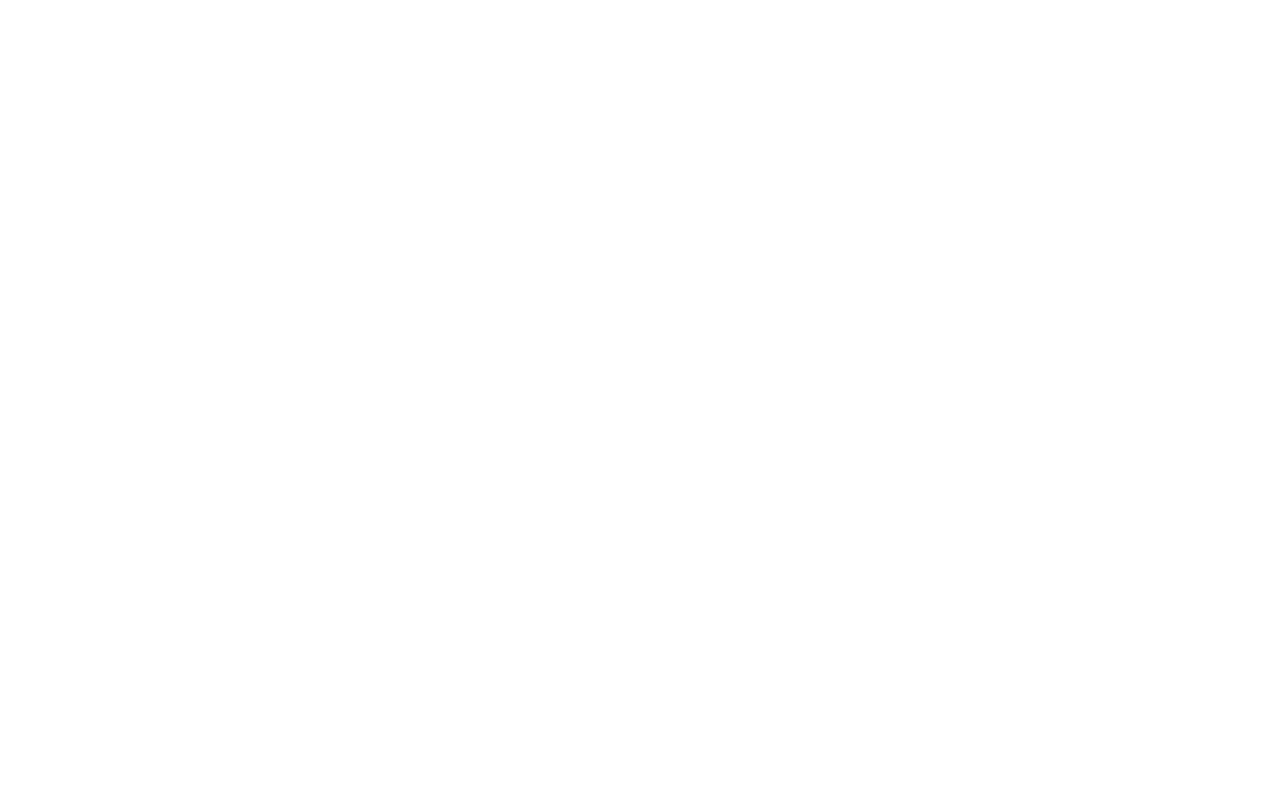
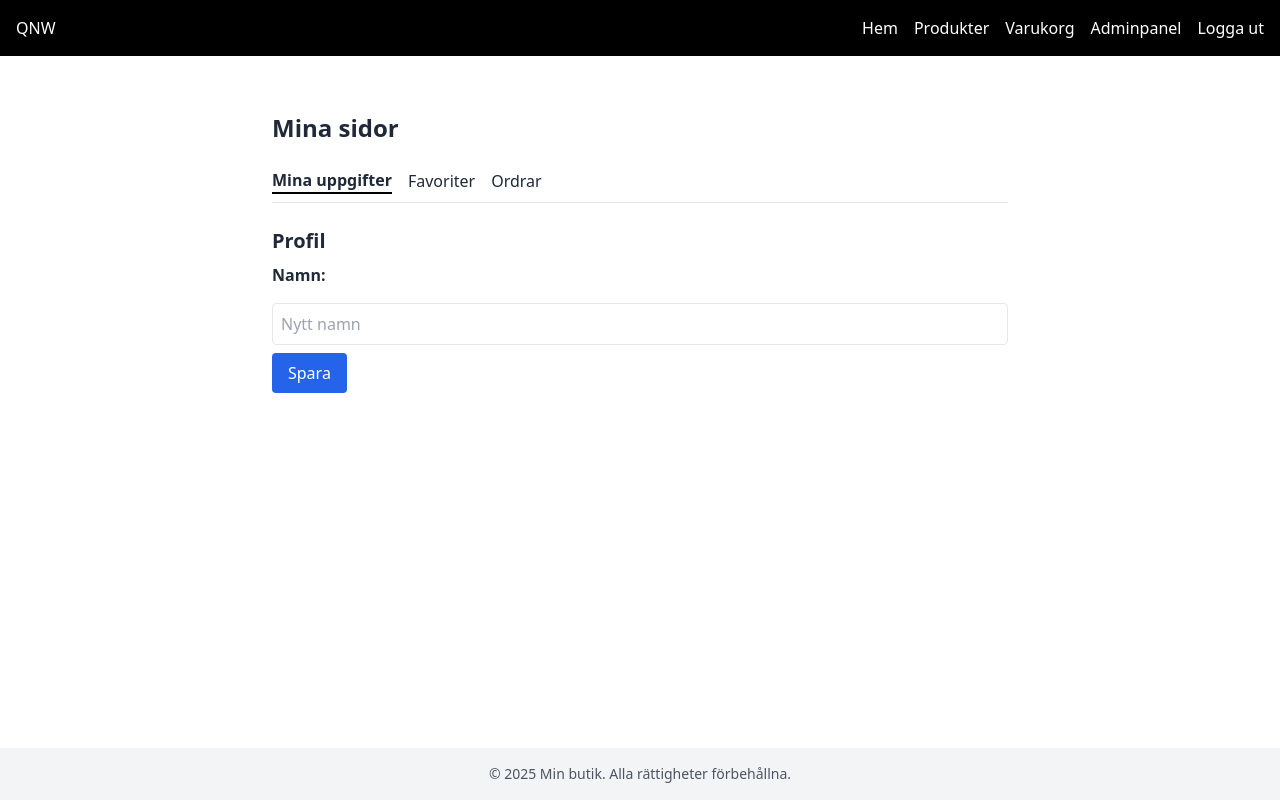
Before and after one commit to yolandaatt/QNW, a React (Vite) app in the folder client/: page /mypage in a window 1280 px wide. Before the commit this address had no page. Built offline with nearby package versions, Linux system fonts and the light colour scheme; sample sign-in values are in the browser's storage.

Commit message:
test: added unit test for MyPage

```diff
--- a/client/src/pages/MyPage/MyPage.tsx
+++ b/client/src/pages/MyPage/MyPage.tsx
@@ -1,30 +1,66 @@
+import { useState } from 'react';
 import { useUser } from '@/context/UserContext';
 
 const MyPage = () => {
   const { name } = useUser();
+  const [activeTab, setActiveTab] = useState<'profile' | 'favorites' | 'orders'>('profile');
 
   return (
     <div className="mx-auto mt-10 max-w-3xl p-4">
-      <h1 className="mb-4 text-2xl font-bold">Mina sidor</h1>
+      <h1 className="mb-6 text-2xl font-bold">Mina sidor</h1>
 
-      <section className="mb-6">
-        <h2 className="text-xl font-semibold">Profil</h2>
+      {/* Tabs */}
+      <div className="mb-6 flex space-x-4 border-b pb-2">
+        <button
+          className={activeTab === 'profile' ? 'border-b-2 border-black font-semibold' : ''}
+          onClick={() => setActiveTab('profile')}
+        >
+          Mina uppgifter
+        </button>
+        <button
+          className={activeTab === 'favorites' ? 'border-b-2 border-black font-semibold' : ''}
+          onClick={() => setActiveTab('favorites')}
+        >
+          Favoriter
+        </button>
+        <button
+          className={activeTab === 'orders' ? 'border-b-2 border-black font-semibold' : ''}
+          onClick={() => setActiveTab('orders')}
+        >
+          Ordrar
+        </button>
+      </div>
+
+      {/* Content */}
+      {activeTab === 'profile' && (
+        <section>
+          <h2 className="mb-2 text-xl font-semibold">Profil</h2>
           <p>
             <strong>Namn:</strong> {name}
           </p>
-        {/* Lägg till redigeringsformulär senare */}
+          {/* Placeholder för redigering */}
+          <form className="mt-4 space-y-2">
+            <input type="text" placeholder="Nytt namn" className="w-full rounded border p-2" />
+            <button type="submit" className="rounded bg-blue-600 px-4 py-2 text-white">
+              Spara
+            </button>
+          </form>
         </section>
+      )}
 
-      <section className="mb-6">
-        <h2 className="text-xl font-semibold">Favoritprodukter</h2>
+      {activeTab === 'favorites' && (
+        <section>
+          <h2 className="mb-2 text-xl font-semibold">Favoritprodukter</h2>
           <p>Du har inga favoritprodukter än.</p>
-        {/* Här kommer listan på favoriter */}
         </section>
+      )}
 
+      {activeTab === 'orders' && (
         <section>
-        <h2 className="text-xl font-semibold">Orderhistorik</h2>
+          <h2 className="mb-2 text-xl font-semibold">Orderhistorik</h2>
           <p>Du har inte lagt några beställningar än.</p>
         </section>
+      )}
     </div>
   );
 };
--- a/client/src/router/AppRoutes.tsx
+++ b/client/src/router/AppRoutes.tsx
@@ -28,7 +28,7 @@ function AppRoutes() {
           }
         />
         <Route
-          path="/my-pages"
+          path="/mypage"
           element={
             <ProtectedRoute>
               <MyPage />
```
Also changed, not shown: 1 other file (tests, documents, lock files or other folders). Lines whose indentation alone changed are shown as unchanged.
